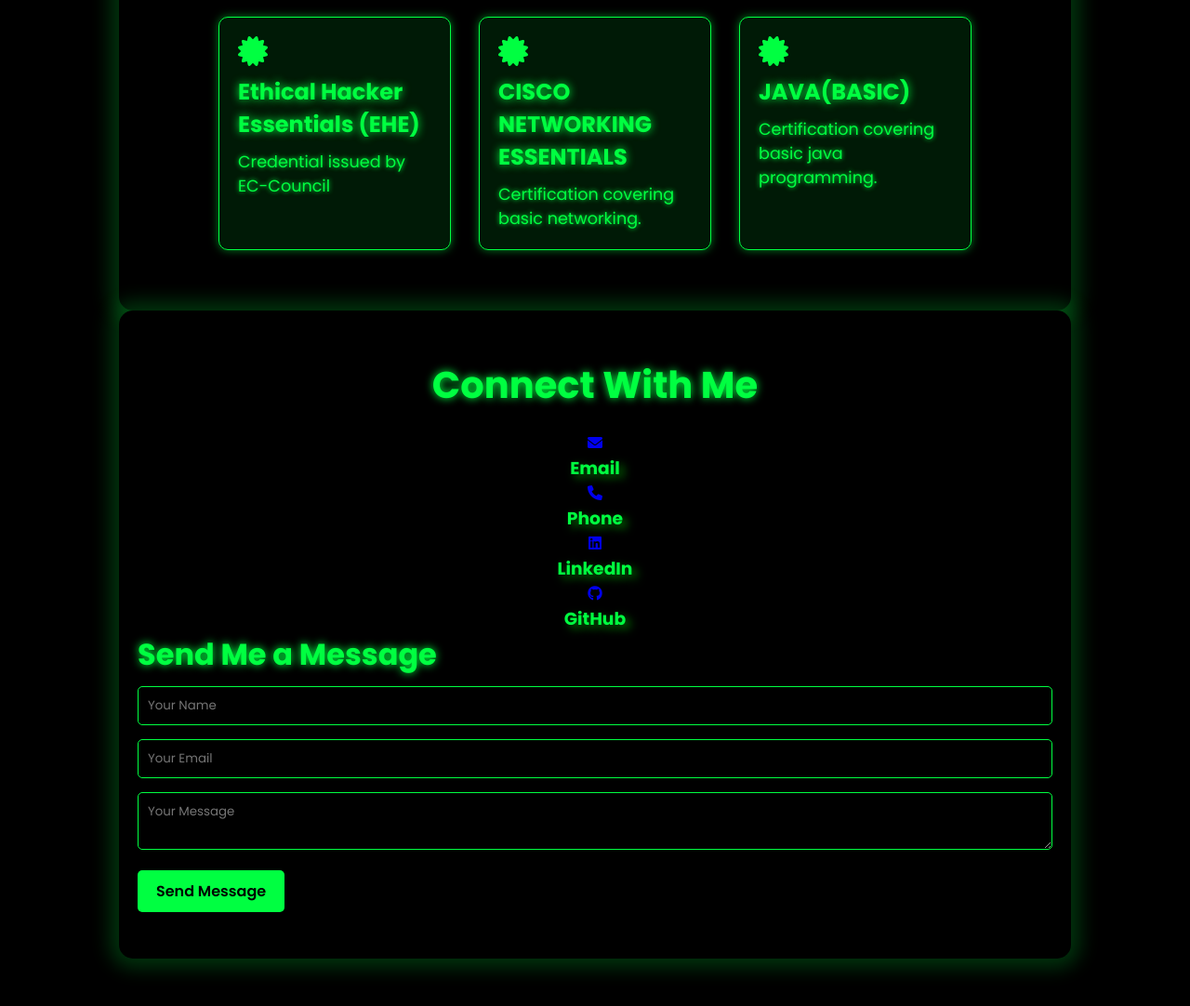
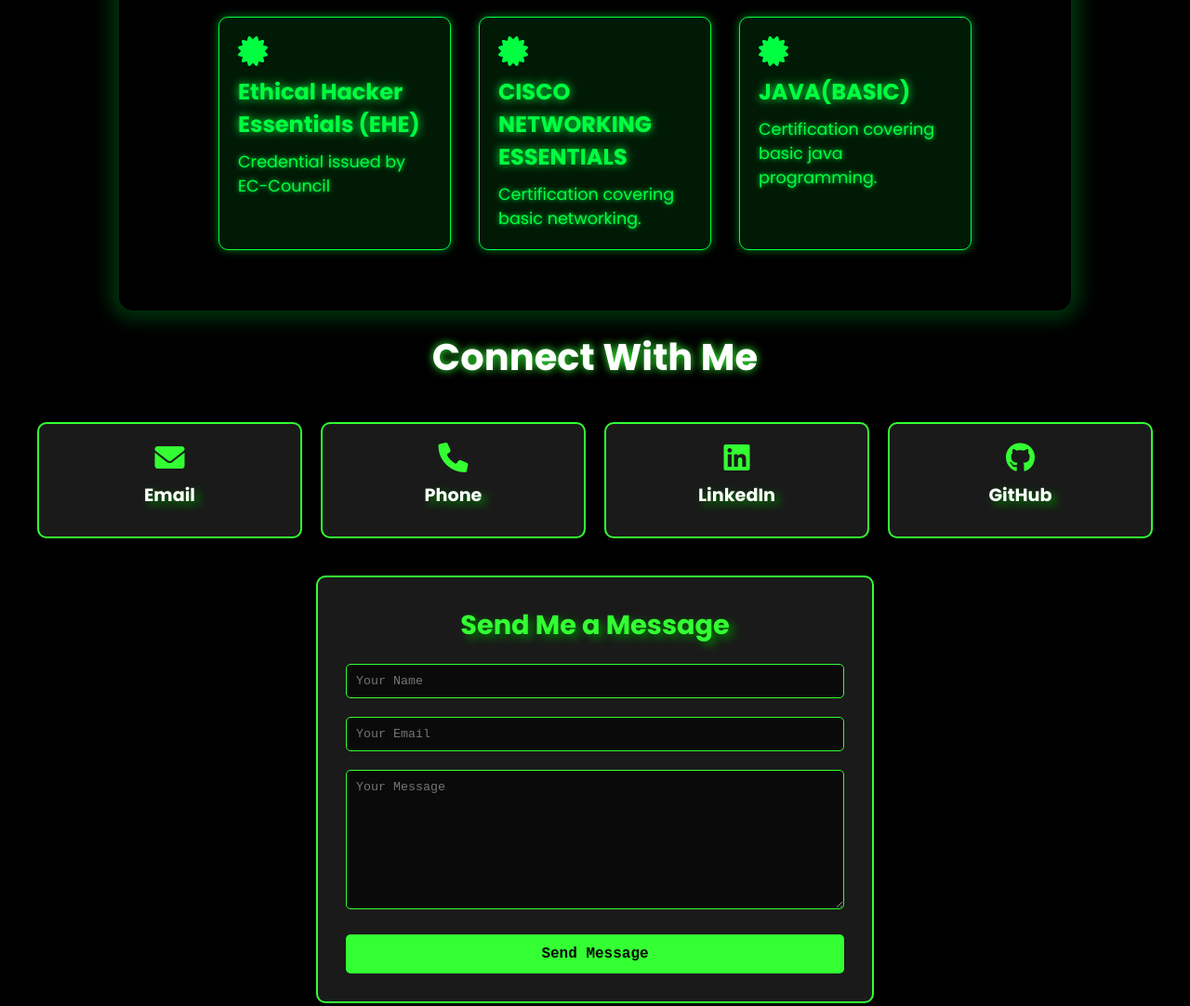
Before and after one commit to vigneshkumarkasani/vigneshkumar_profile, a plain HTML site: page index.html in a window 1280 px wide. Shown: the part 2495-3577 px from the top of the page at 93% size. Drawn offline with nearby package versions, Linux system fonts and the light colour scheme.

Commit message:
Update style.css

```diff
--- a/style.css
+++ b/style.css
@@ -652,106 +652,133 @@ section {
     text-shadow: 0 0 5px #00ff41;
 }
 
+<!-- CSS for the alternative contact section -->
+<style>
+.contact-section {
+    background-color: #0a0a0a;
+    color: #33ff33;
+    padding: 60px 20px;
+    font-family: 'Courier New', monospace;
+}
 
-.contact-section {
-    padding-bottom: 20px;
-    background-color: #000; /* Black background */
-    color: #00ff41; /* Neon green text */
-    padding: 50px 20px;
+.container {
+    max-width: 1200px;
     margin: 0 auto;
-    width: 80%;
-    border-radius: 15px;
-    box-shadow: 0 0 20px 10px rgba(0, 255, 65, 0.2);
-    text-align: center;
 }
 
 .contact-section h2 {
     font-size: 2.5em;
-    color: #00ff41;
-    text-shadow: 0 0 10px #00ff41;
+    text-align: center;
+    margin-bottom: 40px;
+    text-shadow: 0 0 10px #33ff33;
+}
+
+.contact-grid {
+    display: grid;
+    grid-template-columns: repeat(auto-fit, minmax(250px, 1fr));
+    gap: 20px;
+    margin-bottom: 40px;
+}
+
+.contact-card {
+    background-color: #1a1a1a;
+    border: 2px solid #33ff33;
+    border-radius: 10px;
+    padding: 20px;
+    text-align: center;
+    transition: all 0.3s ease;
+}
+
+.contact-card:hover {
+    transform: translateY(-10px);
+    box-shadow: 0 10px 20px rgba(51, 255, 51, 0.3);
+}
+
+.contact-card i {
+    font-size: 2em;
+    margin-bottom: 10px;
+    color: #33ff33;
+}
+
+.contact-card h3 {
+    font-size: 1.2em;
+    margin-bottom: 10px;
+}
+
+.contact-card a {
+    color: #33ff33;
+    text-decoration: none;
+    transition: color 0.3s ease;
+}
+
+.contact-card a:hover {
+    color: #ffffff;
+    text-shadow: 0 0 5px #33ff33;
+}
+
+.contact-form {
+    background-color: #1a1a1a;
+    border: 2px solid #33ff33;
+    border-radius: 10px;
+    padding: 30px;
+    max-width: 600px;
+    margin: 0 auto;
+}
+
+.contact-form h3 {
+    font-size: 1.8em;
+    text-align: center;
+    margin-bottom: 20px;
+    color: #33ff33;
+}
+
+.form-group {
     margin-bottom: 20px;
 }
 
-.contact-section p {
-    font-size: 1.2em;
-    line-height: 1.6em;
-    margin-bottom: 30px;
-    text-shadow: 0 0 5px #00ff41;
+.form-group input,
+.form-group textarea {
+    width: 100%;
+    padding: 10px;
+    background-color: #0a0a0a;
+    border: 1px solid #33ff33;
+    border-radius: 5px;
+    color: #33ff33;
+    font-family: 'Courier New', monospace;
 }
 
-.contact-details {
-    display: flex;
-    flex-direction: column;
-    gap: 20px;
+.form-group textarea {
+    height: 150px;
+    resize: vertical;
 }
 
-.contact-info {
-    text-align: left;
-}
-
-.contact-info h3 {
-    font-size: 2em;
-    color: #00ff41;
-    text-shadow: 0 0 10px #00ff41;
-    margin-bottom: 10px;
-}
-
-.contact-info ul {
-    list-style: none;
-    padding: 0;
-}
-
-.contact-info li {
-    margin-bottom: 10px;
-}
-
-.contact-info i {
-    margin-right: 10px;
-    color: #00ff41;
-}
-
-.contact-form {
-    text-align: left;
-}
-
-.contact-form h3 {
-    font-size: 2em;
-    color: #00ff41;
-    text-shadow: 0 0 10px #00ff41;
-    margin-bottom: 10px;
-}
-
-.contact-form label {
-    display: block;
-    margin: 10px 0 5px;
-    font-weight: 600;
-}
-
-.contact-form input,
-.contact-form textarea {
-    width: 100%;
-    padding: 10px;
-    margin-bottom: 15px;
-    border: 1px solid #00ff41;
-    border-radius: 5px;
-    background: #000;
-    color: #00ff41;
-}
-
-.contact-form button {
-    background: #00ff41;
-    color: #000;
+.btn-submit {
+    background-color: #33ff33;
+    color: #0a0a0a;
     border: none;
-    padding: 10px 20px;
+    padding: 12px 20px;
     border-radius: 5px;
     cursor: pointer;
     font-size: 1em;
-    font-weight: 600;
+    font-weight: bold;
+    transition: all 0.3s ease;
+    display: block;
+    width: 100%;
+    font-family: 'Courier New', monospace;
 }
 
-.contact-form button:hover {
-    background: #00cc33;
+.btn-submit:hover {
+    background-color: #0a0a0a;
+    color: #33ff33;
+    box-shadow: 0 0 10px #33ff33;
 }
+
+@media (max-width: 768px) {
+    .contact-grid {
+        grid-template-columns: 1fr;
+    }
+}
+</style>
 
 
 
```
